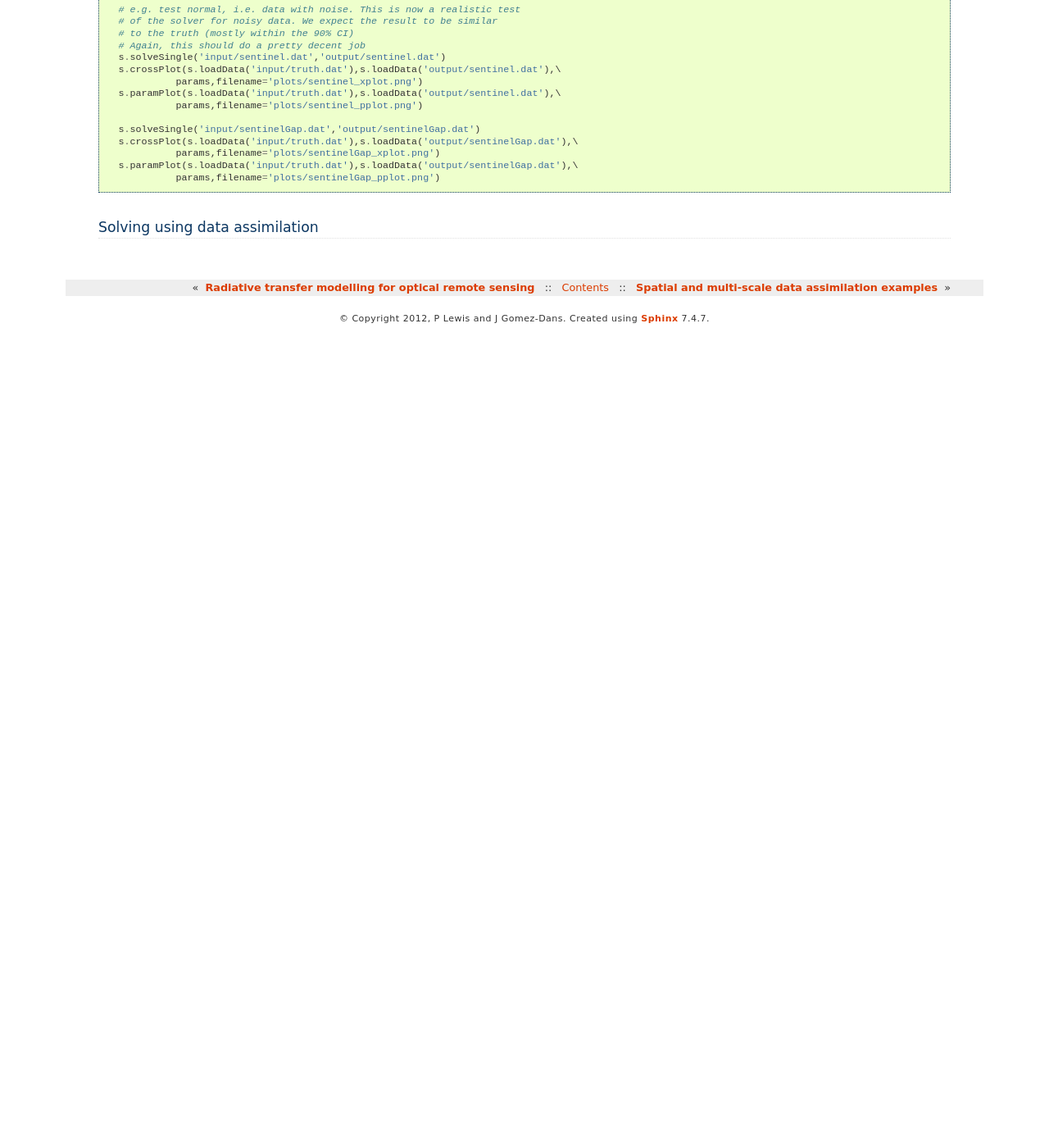
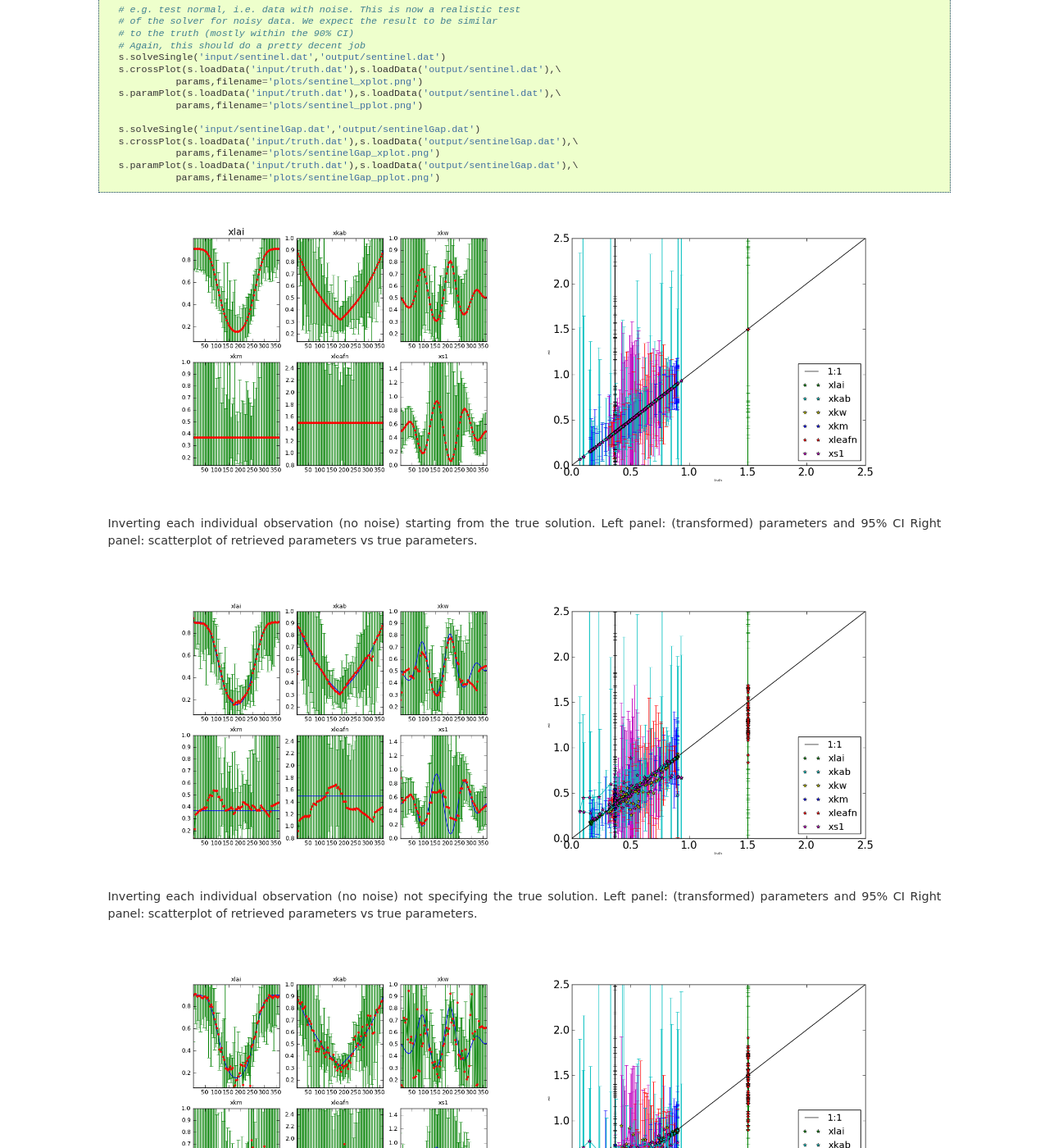
Before and after one commit to jgomezdans/eoldas_release, a Sphinx documentation site: the page built from doc/example_sentinel2.rst, in a window 1280 px wide and 1400 px high, scrolled down 3911 px. Shown: the whole window at 82% size. Built offline with Sphinx 7.4.7, drawn with Linux system fonts in a browser that asks for light colours; formulas are drawn with MathJax 3; the version number could not be read and is left out; before the commit the page ends 4317 px from its top, so only the background shows below that; some of the changed text lies outside the part shown.

Commit message:
Plots have now been added

```diff
--- a/doc/example_sentinel2.rst
+++ b/doc/example_sentinel2.rst
@@ -213,6 +213,33 @@ using graphical methods ``Sentinel.crossPlot`` and ``Sentinel.paramPlot``.
    :language: python
    :lines: 902-943
 
+.. figure:: sentinelClean1.png
+   :width: 90%
+
+   Inverting each individual observation (no noise) starting from the true solution.
+   Left panel: (transformed) parameters and 95% CI
+   Right panel: scatterplot of retrieved parameters vs true parameters.
+
+.. figure:: sentinelClean2.png
+   :width: 90%
+
+   Inverting each individual observation (no noise) not specifying the true solution.
+   Left panel: (transformed) parameters and 95% CI
+   Right panel: scatterplot of retrieved parameters vs true parameters.
+
+.. figure:: sentinel.png
+   :width: 90%
+
+   Inverting each individual noisy observation starting from the true solution. Complete series.
+   Left panel: (transformed) parameters and 95% CI
+   Right panel: scatterplot of retrieved parameters vs true parameters.
+
+.. figure:: sentinelGap.png
+   :width: 90%
+
+   Inverting each individual noisy observation starting from the true solution. Gappy series.
+   Left panel: (transformed) parameters and 95% CI
+   Right panel: scatterplot of retrieved parameters vs true parameters.
 
 Solving using data assimilation
 ^^^^^^^^^^^^^^^^^^^^^^^^^^^^^^^^^^
```
Also changed, not shown: doc/sentinel.png (added), doc/sentinelClean1.png (added), doc/sentinelClean2.png (added), doc/sentinelGap.png (added).
